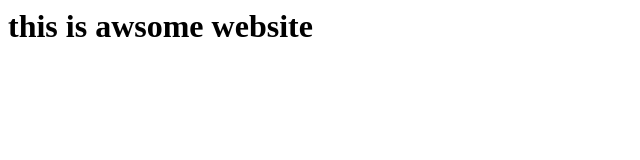
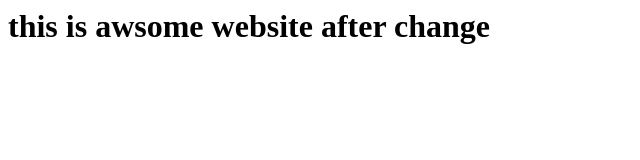
Before and after one commit to shahargalon/practice, a plain HTML site: page index.html in a window 1280 px wide. Shown: the whole page, without its empty margins (0-640 px from the left). Drawn offline with Linux system fonts and the light colour scheme.

Commit message:
fix the typo on Jenkins file and change index.html

```diff
--- a/index.html
+++ b/index.html
@@ -1,3 +1,3 @@
 
 
-<h1> this is awsome website </h1>
+<h1> this is awsome website after change </h1>
```
Also changed, not shown: 1 other file.
